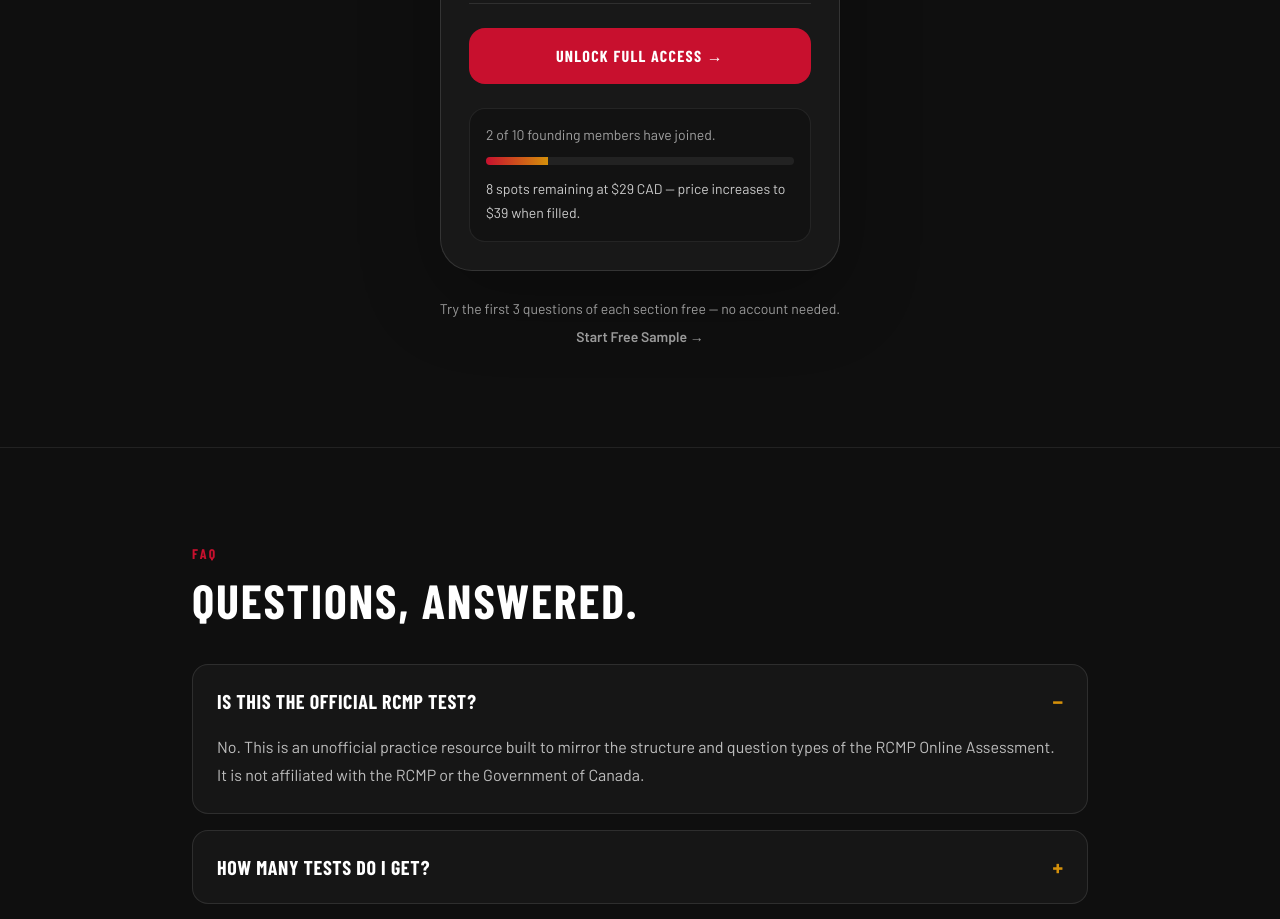
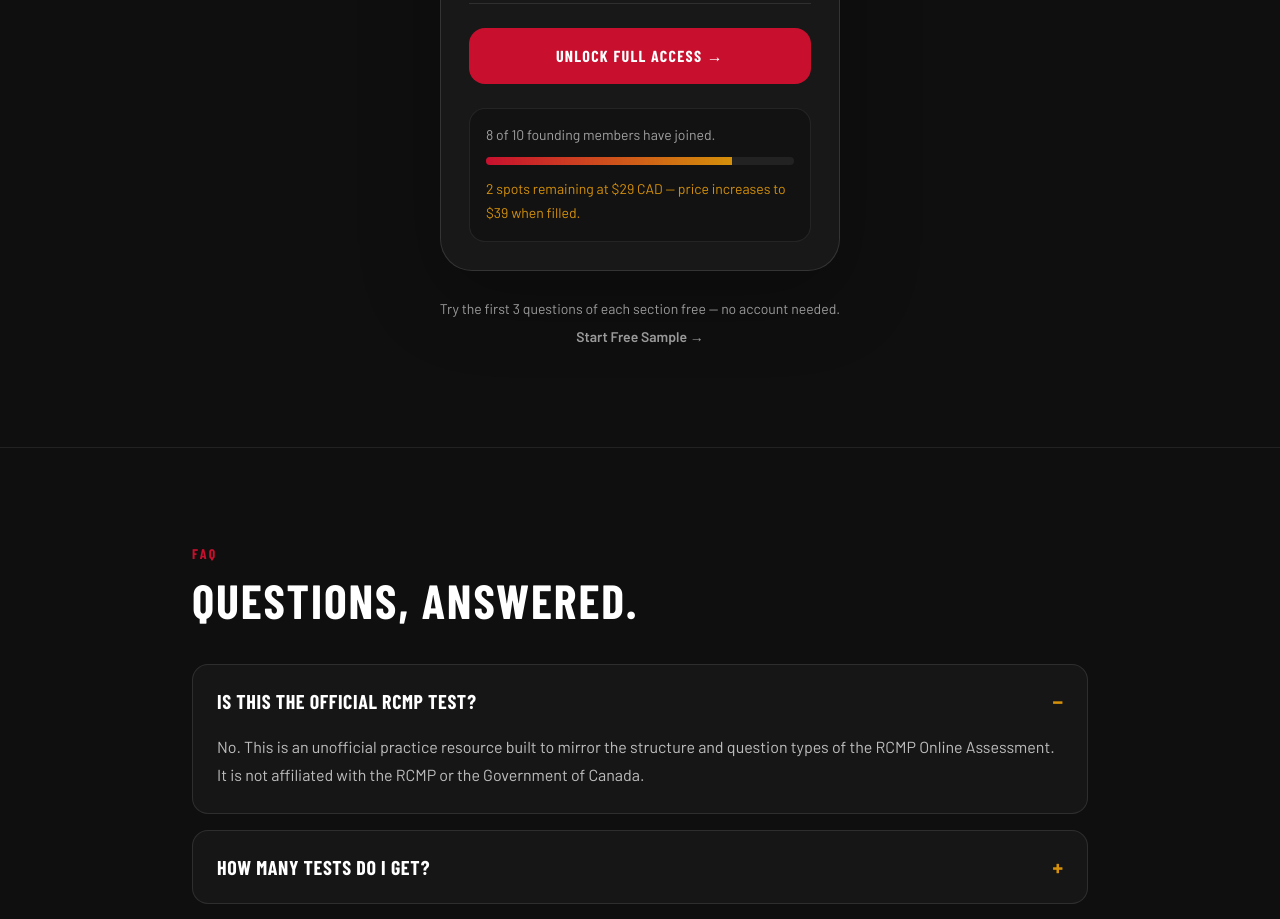
Before and after one commit to senowensops/rcmp-prep, a Next.js app: page / in a window 1280 px wide. Shown: the part 2820-3739 px from the top of the page. Built offline with nearby package versions, Linux system fonts and the light colour scheme; a web font is replaced by a local one.

Commit message:
chore: set founding member count to 8/10

```diff
--- a/components/landing/FoundingMemberCounter.tsx
+++ b/components/landing/FoundingMemberCounter.tsx
@@ -1,6 +1,6 @@
 export function FoundingMemberCounter() {
   // TODO Phase 2: fetch from /api/founding-count
-  const claimed = 2;
+  const claimed = 8;
   const total = 10;
   const remaining = Math.max(total - claimed, 0);
   const progress = Math.min((claimed / total) * 100, 100);
```
